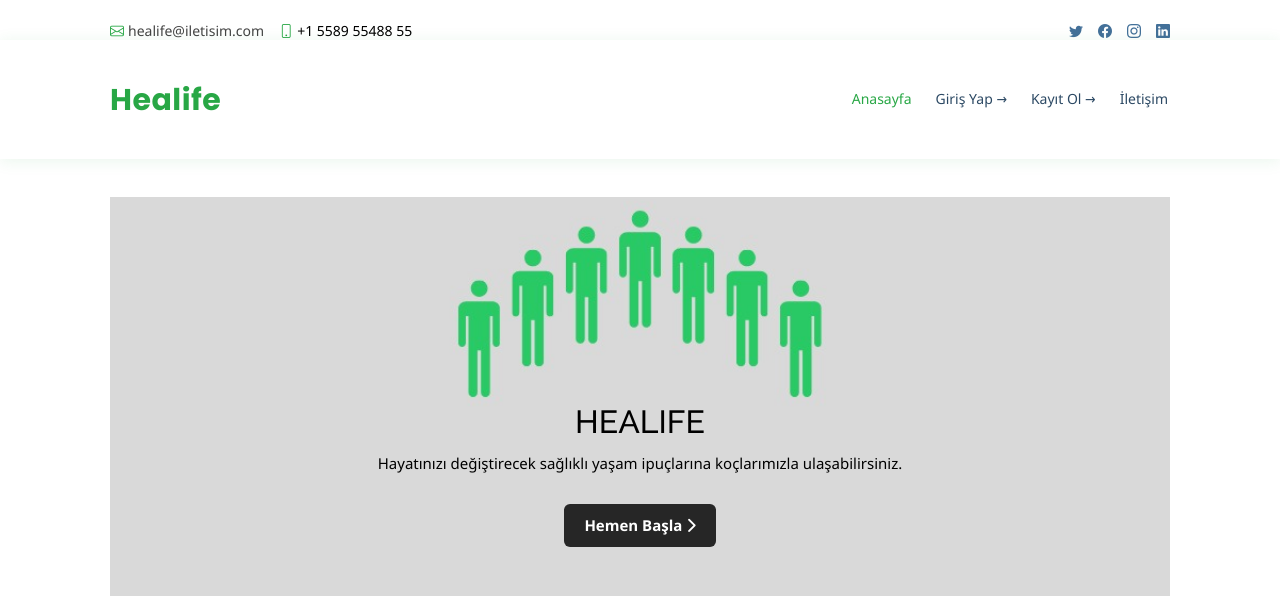
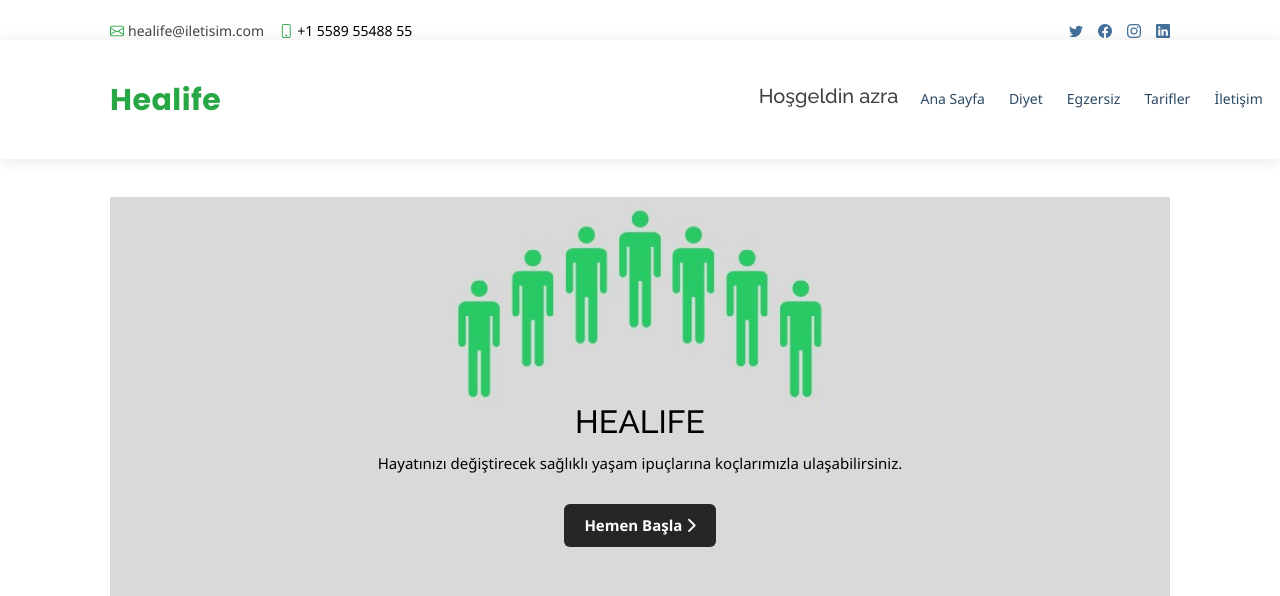
Before and after one commit to bsenurbas/PROJE, a Django app: page /user/ in a window 1280 px wide. Shown: the top 596 px of the page. Run offline with Django 4.2, Linux system fonts and the light colour scheme; a user stored in the database is signed in; some libraries are stand-ins or nearby versions.

Commit message:
User sayfası düzeltildi

```diff
--- a/Proje/static/home.css
+++ b/Proje/static/home.css
@@ -195,7 +195,7 @@ h6 {
   z-index: 997;
   padding: 15px 0;
   top: 40px;
-  box-shadow: 0px 2px 15px rgba(40, 167, 69, 0.1);
+  box-shadow: 0px 2px 15px rgba(0, 0, 0, 0.1);
 }
 
 #header.header-scrolled {
@@ -2006,7 +2006,7 @@ ul {
   margin-left: 20px;
 }
 #username {
-  margin-left: 37%;
+  margin-left: 30%;
 }
 
 .menu-btn {
--- a/Proje/templates/user.html
+++ b/Proje/templates/user.html
@@ -49,10 +49,15 @@
 
             <nav id="navbar" class="navbar order-last order-lg-0">
                 <ul>
-                    <li><a class="nav-link scrollto active" href="#hero">Anasayfa</a></li>
-                    <li><a class="nav-link scrollto" href="{% url 'login' %}">Giriş Yap →</a></li>
-                    <li><a class="nav-link scrollto" href="{% url 'register' %}">Kayıt Ol →</a></li>
-                    <li><a class="nav-link scrollto" href="{% url 'contact_page' %}">İletişim</a></li>
+                    <li id="username">
+                        <h2 style="font-size: 20px; color:rgb(65, 65, 65);">Hoşgeldin {{ username }}</h2>
+                    </li>
+                    <li><a href="{% url 'home' %}">Ana Sayfa</a></li>
+                    <li><a href="{% url 'diets_page' %}">Diyet</a></li>
+                    <li><a href="{% url 'training_page' %}">Egzersiz</a></li>
+                    <li><a href="#">Tarifler</a></li>
+                    <li><a href="{% url 'contact_page' %}">İletişim</a></li>
+                    <li><a href="{% url 'logout' %}" class="btn logout-btn">Çıkış Yap</a></li>
                 </ul>
                 <i class="bi bi-list mobile-nav-toggle"></i>
             </nav><!-- .navbar -->
@@ -167,18 +172,7 @@
                 </td>
             </tr>
         </table>
-        <section class="connection">
-            <div class="content">
-                <h2>İletişime Geçin</h2>
-                <p>Bize ulaşarak sağlıklı yaşamınızı nasıl iyileştirebileceğinizi öğrenin.</p>
-                <a href="{% url 'contact_page' %}" class="btn">
-                    İletişime Geçin <i class="fas fa-chevron-right"></i>
-                </a>
-
-            </div>
-        </section>
-
-        <!-- ======= Footer ======= -->
+ <!-- ======= Footer ======= -->
     <footer id="footer">
         <div class="footer-top">
             <div class="container">
```
Also changed, not shown: Proje/db.sqlite3.
